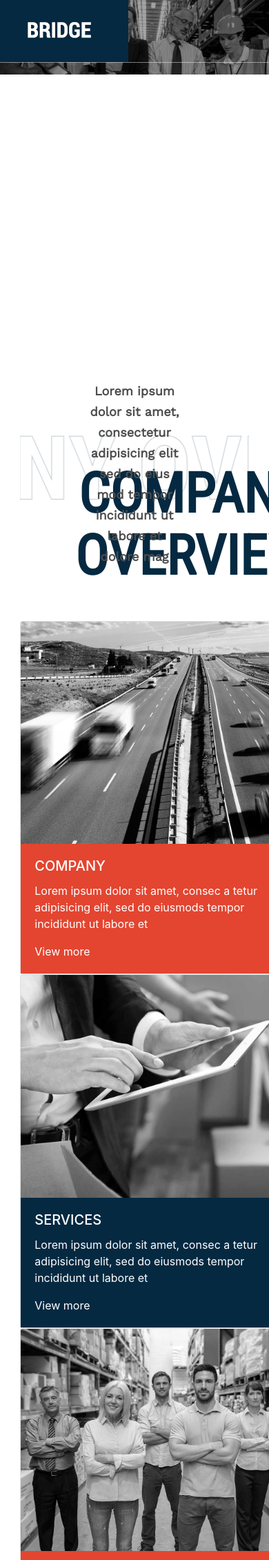
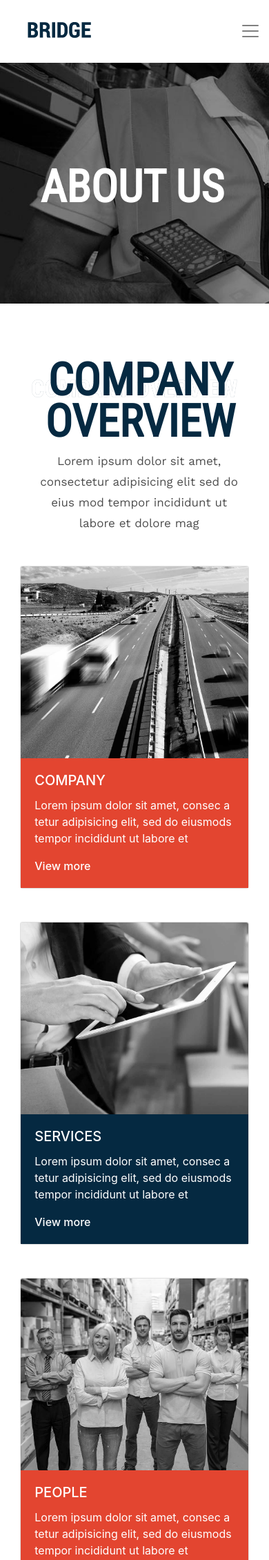
Before and after one commit to bactvk/website_template, a PHP site: page /about_us.html in a window 390 px wide. Shown: the top 2261 px of the page at 69% size. Run offline with PHP 8.4, Linux system fonts and the light colour scheme.

Commit message:
update about-us

```diff
--- a/about_us.html
+++ b/about_us.html
@@ -26,13 +26,14 @@
         <!-- menu bar -->
         <div class="menu_bar">
             <nav class="navbar navbar-expand-lg navbar-light bg-custom">
-                <img src="public/images/logo.jpg">
+                <img class="menu_bar_logo" src="public/images/logo.jpg">
+                <img class="menu_bar_mobile_logo" src="public/images/mobile-logo.png">
                 <button class="navbar-toggler" type="button" data-toggle="collapse" data-target="#navbarSupportedContent" aria-controls="navbarSupportedContent" aria-expanded="false" aria-label="Toggle navigation">
                   <span class="navbar-toggler-icon"></span>
                 </button>
 
                 <div class="collapse navbar-collapse" id="navbarSupportedContent">
-                  <ul class="navbar-nav mr-auto">
+                  <ul class="navbar-nav mr-auto navbar_menu">
                     <li class="nav-item">
                       <a class="nav-link" href="index.html">Home <span class="sr-only">(current)</span></a>
                     </li>
@@ -46,7 +47,7 @@
                       <a class="nav-link" href="faq.html" tabindex="-1" aria-disabled="true">FAQ</a>
                     </li>
                     <li class="nav-item">
-                      <a class="nav-link" href="contact_us.html" tabindex="-1" aria-disabled="true">Contact Us</a>
+                      <a class="nav-link border_none" href="contact_us.html" tabindex="-1" aria-disabled="true">Contact Us</a>
                     </li>
                   </ul>
                   <div class="form-inline my-2 my-lg-0 nav_item_right">
@@ -73,65 +74,78 @@
                 </div>
             </nav>
         </div>
+
+        <div class="about_bk">
+
+        </div>
         <div class="clearfix"></div>
         <!-- slider top -->
         <div class="about_us_text_bk">ABOUT US</div>
       </div>
 
       <!-- about us -->
-      <div class="container_custom">
+      <div class="container_custom container_custom_mobile">
         <div class="about_us_top text-center">
             <div class="about_us_intro">
-              <div class="about_us_image"> </div>
+              <!-- <div class="about_us_image"> </div> -->
+              <img src="public/images/background/section-title-image-4.png" class="about_us_image">
               <p class="about_us_text">COMPANY OVERVIEW</p>
               <p class="about_us_content">Lorem ipsum dolor sit amet, consectetur adipisicing elit sed do eius mod tempor incididunt ut labore et dolore mag</p>
             </div>
         </div>
 
         <div class="row">
-          <div class="col-sm-4 box_card">
-            <div class="card" style="width: 24rem;">
+          <div class="col-sm-4 box_card mb-5">
+            <div class="card">
               <img src="public/images/card/home-image-1.jpg" class="card-img-top" alt="...">
               <div class="card-body card_body_1">
                 <h5 class="card-title">COMPANY</h5>
                 <p class="card-text">Lorem ipsum dolor sit amet, consec a tetur adipisicing elit, sed do eiusmods tempor incididunt ut labore et</p>
-                <a href="#" class="view_more">View more</a>
+                <a href="#" class="view_more">View more
+                  <i class="fa fa-angle-right view_more_icon"></i>
+                </a>
+
               </div>
             </div>
           </div>
 
-          <div class="col-sm-4 box_card">
-            <div class="card" style="width: 24rem;">
+          <div class="col-sm-4 box_card mb-5">
+            <div class="card">
               <img src="public/images/card/home-image-2-1.jpg" class="card-img-top" alt="...">
               <div class="card-body card_body_2">
                 <h5 class="card-title">SERVICES</h5>
                 <p class="card-text">Lorem ipsum dolor sit amet, consec a tetur adipisicing elit, sed do eiusmods tempor incididunt ut labore et</p>
-                <a href="#" class="view_more">View more</a>
+                <a href="#" class="view_more">View more
+                  <i class="fa fa-angle-right view_more_icon"></i>
+                </a>
               </div>
             </div>
           </div>
 
-          <div class="col-sm-4 box_card">
-            <div class="card" style="width: 24rem;">
+          <div class="col-sm-4 box_card mb-5">
+            <div class="card">
               <img src="public/images/card/home-image-3.jpg" class="card-img-top" alt="...">
               <div class="card-body card_body_3">
                 <h5 class="card-title">PEOPLE</h5>
                 <p class="card-text">Lorem ipsum dolor sit amet, consec a tetur adipisicing elit, sed do eiusmods tempor incididunt ut labore et</p>
-                <a href="#" class="view_more">View more</a>
+                <a href="#" class="view_more">View more
+                  <i class="fa fa-angle-right view_more_icon"></i>
+                </a>
               </div>
             </div>
           </div>
+        </div>
 
-        </div>
       </div>
 
       <!-- clients -->
-      <div class="container_custom">
+      <div class="container_custom container_custom_mobile">
 
         <div class="client_top text-center">
           <div class="client_intro">
-            <div class="client_image"> </div>
-              <p class="client_text">CLIENTS</p>
+            <!-- <div class="client_image"> </div> -->
+            <img class="client_image" src="public/images/background/section-title-image-3.png">
+            <p class="client_text">CLIENTS</p>
 
             </div>
         </div>
--- a/index.html
+++ b/index.html
@@ -231,8 +231,8 @@
               </div>
             </div>
           </div>
+        </div>
 
-        </div>
       </div>
       <!-- slider bottom -->
       <div class="slide_bottom">
--- a/public/css/about_us.css
+++ b/public/css/about_us.css
@@ -1,10 +1,10 @@
 /*menu top*/
-.header{
+.about_bk{
     background: url(../images/background/about-us-title-image.jpg);
-    height: 530px;
+    height: 440px;
     background-repeat: no-repeat;
     position: relative;
-    background-size: contain;
+    background-size: cover;
 }
 .bg-custom {
     color: white !important;
@@ -19,22 +19,26 @@
     font-style: normal;
     font-weight: 700;
     text-transform: uppercase;
+
+    position: absolute;
+    top: 25%;
+    left: 36%;
 }
-.about_us_text_bk {
-    position: absolute;
-    transform: translate(-50%, -50%);
-    top: 50%;
-    left: 52%;
-}
+
 .form-inline.my-2.my-lg-0.nav_item_right {
     list-style: none;
 }
 
+.menu_bar{
+    position: absolute;
+    z-index: 2;
+    width: 100%;
+}
 .menu_bar li {
     padding:0px 20px;
 }
 .menu_bar li a {
-    color: white !important;
+    color: white;
 }
 
 .popup_menu.qode-popup-menu-svg-opener .qode-popup-menu-opener svg *, .side_menu_button .qode-side-menu-button-svg svg path, .side_menu_button .qode-side-menu-button-svg svg>* {
@@ -52,8 +56,8 @@
 }
 .menu_bar .nav-item:hover .nav-link{
     border-bottom: 1px solid white;
+    color: white;
 }
-
 
 /*about us*/
 .container_custom {
@@ -62,10 +66,10 @@
 }
 
 .about_us_image{
-    background: url(../images/background/section-title-image-4.png);
+    /*background: url(../images/background/section-title-image-4.png);
     background-repeat: no-repeat;
     height: 100px;
-    background-position: top;
+    background-position: top;*/
 }
 .about_us_text {
     color: #052941;
@@ -97,7 +101,6 @@
     font-size: 18px;
     line-height: 30px;
     font-style: normal;
-    font-weight: 600;
     letter-spacing: 0px;
     text-transform: none;
     width: 40%;
@@ -119,12 +122,7 @@
 }
 
 /*client*/
-.client_image{
-    background: url(../images/background/section-title-image-3.png);
-    background-repeat: no-repeat;
-    height: 100px;
-    background-position: top;
-}
+
 
 .client_intro {
     position: relative;
@@ -192,8 +190,64 @@
 
 
 /*reponsive*/
+@media (max-width: 1554px){
+    .about_us_content{
+        width: 47%;
+        bottom: 18%;
+        left: 30%;
+    }
+    .about_us_image{
+        width: 90%;
+    }
+}
 @media (max-width: 992px){
+    .nav-link.active {
+        border-bottom: 1px solid #eaeaea;
+    }
     .side_menu_button {
         display: none;
     }
+
+    .about_us_text_bk{
+        left: 15%;
+        font-size: 65px;
+    }
+    .about_us_text {
+        top: 15%;
+        left: 5%;
+        font-size: 65px;
+        font-weight: 600;
+        line-height: 60px;
+    }
+    .about_us_content{
+        top: 64%;
+        left: 8%;
+        width: 88%;
+        font-size: 17px;
+    }
+    .container_custom_mobile{
+        margin-top: 40px;
+        margin-bottom: 80px;
+    }
+    .about_us_top{
+        height: 340px;
+    }
+
+    .client_image {
+        width: 90%;
+    }
+    .client_text{
+        font-size: 60px;
+        top: -5%;
+        left: 18%;
+    }
+    .client_intro {
+        height: 150px;
+    }
+    .about_us_image{
+        top: 26%;
+        position: absolute;
+        left: 5%;
+    }
+
 }
--- a/public/css/main.css
+++ b/public/css/main.css
@@ -2,6 +2,16 @@
 .wrapper{
   width: 100%;
   overflow: hidden;
+}
+/*menu top*/
+.menu_bar_mobile_logo{
+    display: none;
+}
+.navbar-light .navbar-nav .nav-link {
+  color: white;
+}
+.navbar-light .navbar-nav .active>.nav-link, .navbar-light .navbar-nav .nav-link.active, .navbar-light .navbar-nav .nav-link.show, .navbar-light .navbar-nav .show>.nav-link{
+  color: white;
 }
 /*menu right*/
 .close_menu img:hover{
@@ -20,6 +30,7 @@
     padding: 100px;
     position: fixed;
     top: 0;
+    z-index: 10;
 
     right: -32%;
     padding-top: 184px;
@@ -86,6 +97,24 @@ a.nav-link {
     font-weight: 300;
 }
 
+.view_more{
+    color: white;
+    font-weight: 500;
+}
+.view_more:hover{
+    text-decoration: none;
+    color: white;
+}
+.view_more .view_more_icon{
+    opacity: 0;
+}
+.view_more:hover .view_more_icon{
+     display: inline-block;
+     opacity: 1;
+     padding-left: 15px;
+     transition: 0.5s;
+}
+
 
 /*about us*/
 .box_card{
@@ -108,3 +137,47 @@ a.nav-link {
       padding-left: 70px !important;
   }
 }
+
+@media (max-width: 992px){
+    .side_menu_button {
+        display: none;
+    }
+    .menu_bar_mobile_logo{
+        display: block;
+
+    }
+    .menu_bar_logo{
+        display: none;
+    }
+    .bg-custom{
+        background: white;
+        height: auto;
+    }
+    .navbar_menu li a{
+        font-size: 13px;
+        font-weight: 400;
+        color: #888 !important;
+        padding: 10px 0;
+        display: block;
+        position: relative;
+        text-transform: none;
+        line-height: 26px;
+        letter-spacing: 0;
+    }
+    .nav-link,.nav-link.active{
+        border-bottom: 1px solid #eaeaea;
+    }
+
+    .menu_bar .nav-item:hover .nav-link{
+        border-bottom: 1px solid #eaeaea;
+        color: #e34530 !important;
+    }
+    .border_none{
+        border: none;
+    }
+    .navbar-light .navbar-toggler{
+        border: none;
+        outline: none;
+
+    }
+}
```
